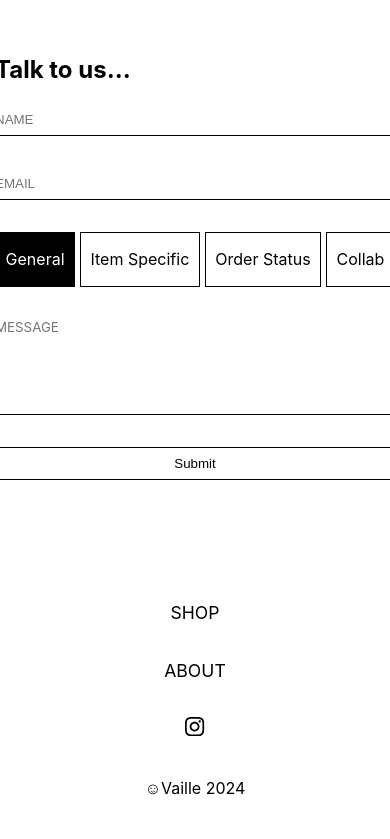
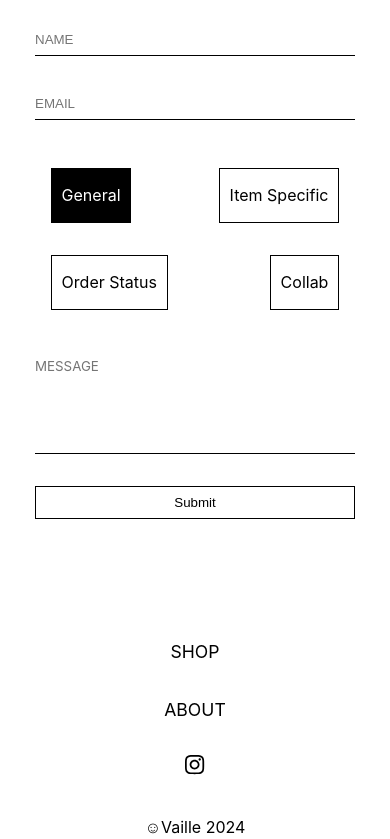
Before and after one commit to jackstasiulis/vaille-2024, a React (Vite) app: page /about in a window 390 px wide. Shown: the part 908-1747 px from the top of the page. Before the commit the page ends 1708 px from the top, so only its background shows below. Built offline with nearby package versions, Linux system fonts and the light colour scheme.

Commit message:
about page responsiveness edits

```diff
--- a/src/Components/AboutForm/AboutForm.scss
+++ b/src/Components/AboutForm/AboutForm.scss
@@ -5,6 +5,12 @@
     width: 25rem;
     display: flex;
     flex-direction: column;
+    @include mobileM{
+        width: 20rem;
+    }
+    @include mobileL{
+        width: 25rem;
+    }
     @include tablet{
         width: 40rem;
     }
@@ -85,10 +91,14 @@
             display: flex;
             justify-content: space-between;
             margin: 1rem 0;
+            @include mobileM{
+                margin: 1rem;
+                flex-wrap: wrap;
+            }
             @include tablet{
+                flex-wrap: nowrap;
                 margin: 2rem 0;
             }
-
         }
 
         &--label{
@@ -96,7 +106,14 @@
             // margin: 1rem;
             // background-color: grey;
             border: 1px solid black;
+            @include mobileM{
+                margin: 1rem 0;
+            }
+            @include mobileL{
+                margin: 1rem 1rem;
+            }
             @include tablet{
+                margin: 0;
                 padding: 0.5rem;
             }
             &:hover{
--- a/src/Components/FAQDropdown/FAQDropdown.scss
+++ b/src/Components/FAQDropdown/FAQDropdown.scss
@@ -4,6 +4,12 @@
 .faq-dropdown {
     width: 25rem;
     margin-top: 2rem;
+    @include mobileM{
+        width: 20rem;
+    }
+    @include mobileL{
+        width: 25rem;
+    }
     @include tablet {
         margin-top: 0;
     }
--- a/src/Pages/AboutPage/AboutPage.scss
+++ b/src/Pages/AboutPage/AboutPage.scss
@@ -32,13 +32,18 @@
         align-items: center;
         @include tablet{
             flex-direction: row;
-        justify-content: center;
-        // margin: 0 2rem 0 2rem;
+            justify-content: center;
+            // margin: 0 2rem 0 2rem;
         }
-
 
         &--image{
         width: 25rem;
+        @include mobileM{
+            width: 20rem;
+        }
+        @include mobileL{
+            width: 25rem;
+        }
         @include tablet{
             width: 21rem;
             margin-right: 3rem;
```
